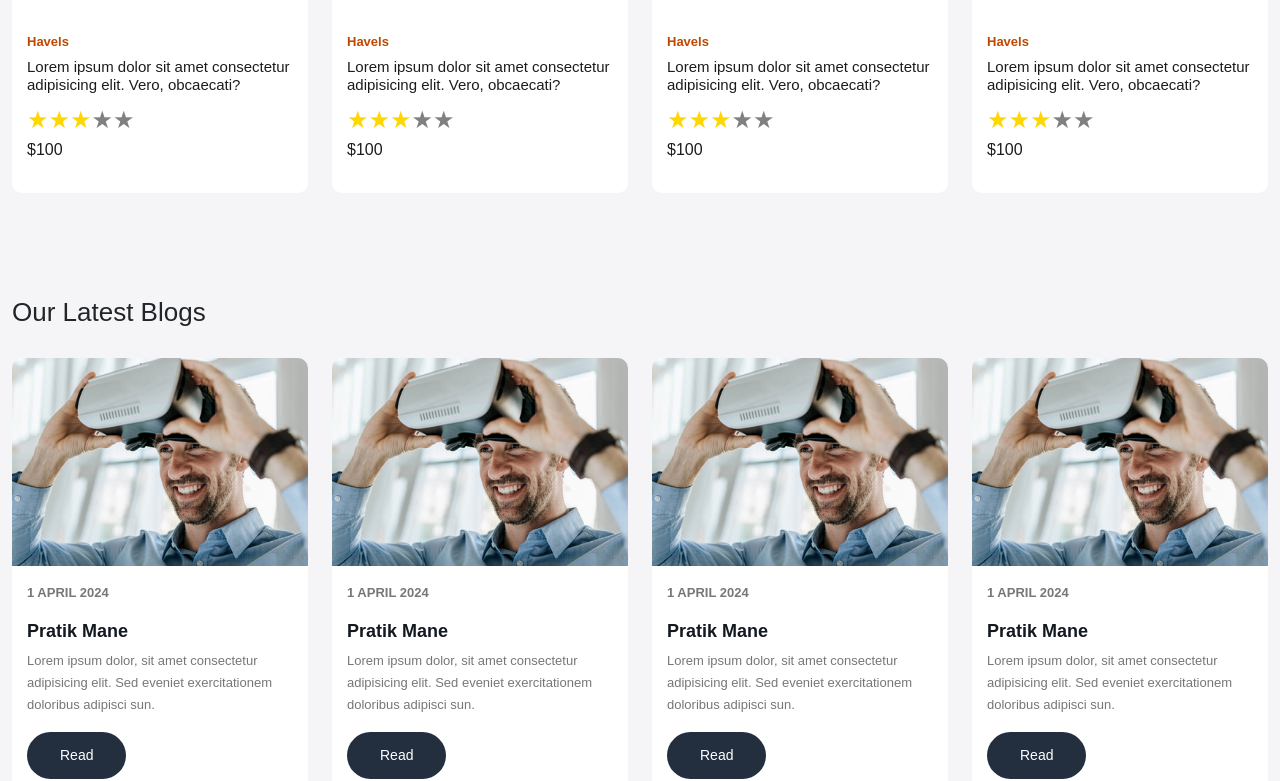
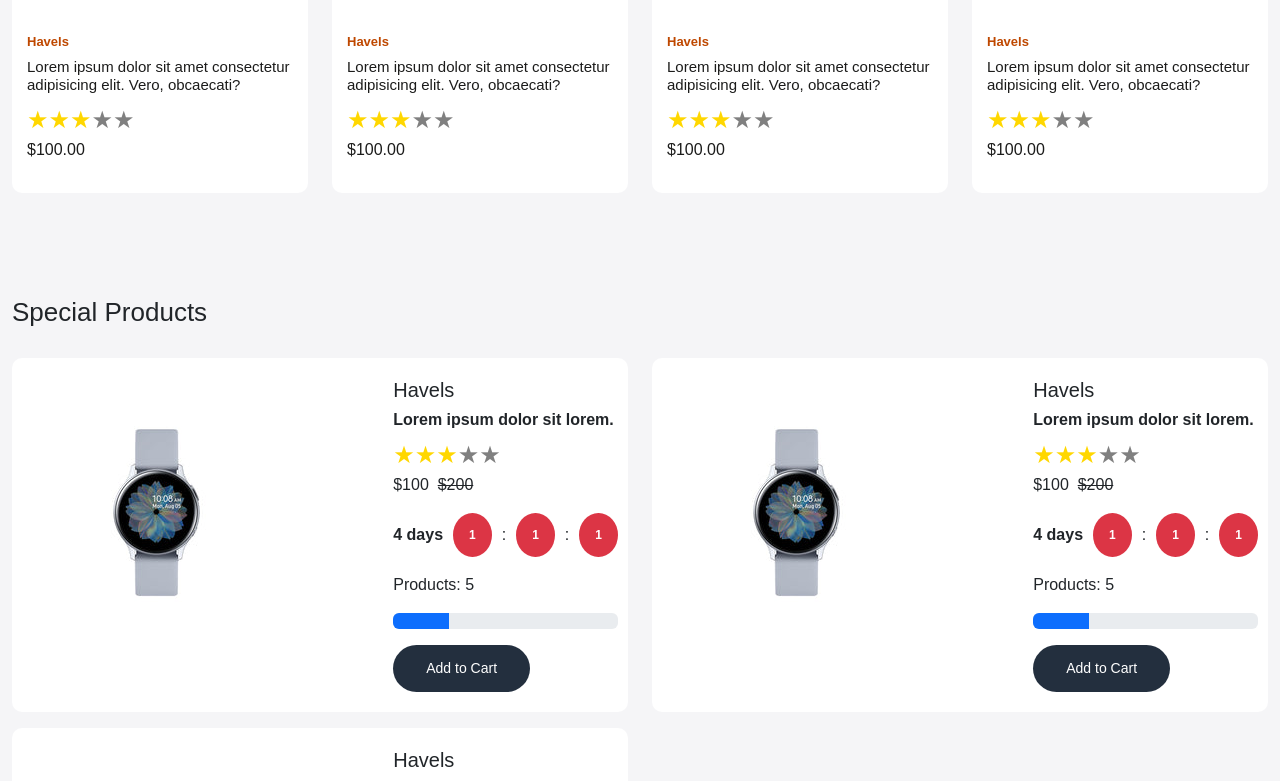
Before and after one commit to pratikravindramane/Ecommerce, a React (Create React App) app in the folder client/: page / in a window 1280 px wide. Shown: the part 1900-2681 px from the top of the page. Built offline with nearby package versions, Linux system fonts and the light colour scheme.

Commit message:
special product done

```diff
--- a/client/src/app.css
+++ b/client/src/app.css
@@ -35,6 +35,9 @@ a {
 .form-control:focus {
   box-shadow: none;
   border-color: inherit;
+}
+.gap-5 {
+  gap: 5px;
 }
 .gap-10 {
   gap: 10px;
@@ -319,3 +322,11 @@ footer .input-group-text {
   display: block;
 }
 /* Product Card ended */
+
+/* special product */
+.special-product-card {
+  background-color: white;
+  padding: 20px 10px;
+  border-radius: 10px;
+}
+/* special product ended */
--- a/client/src/components/ProductCard.js
+++ b/client/src/components/ProductCard.js
@@ -34,7 +34,7 @@ const ProductCard = () => {
             size={24}
             activeColor="#ffd700"
           />
-          <p className="price">$100</p>
+          <p className="price">$100.00</p>
         </div>
         <div className="action-bar position-absolute">
           <div className="d-flex flex-column gap-15">
--- /dev/null
+++ b/client/src/components/SpecialProduct.js
@@ -0,0 +1,58 @@
+import React from "react";
+import ReactStars from "react-rating-stars-component";
+import watch from "../images/watch.jpg";
+import { Link } from "react-router-dom";
+const SpecialProduct = () => {
+  return (
+    <div className="col-6 mb-3">
+      <div className="special-product-card">
+        <div className="d-flex justify-content-between">
+          <div>
+            <img src={watch} alt="Special Product" className="img-fluid" />
+          </div>
+          <div className="special-product-content">
+            <h5 className="brand">Havels</h5>
+            <h6 className="title">Lorem ipsum dolor sit lorem.</h6>
+            <ReactStars
+              count={5}
+              // onChange={}
+              value={3}
+              edit={false}
+              size={24}
+              activeColor="#ffd700"
+            />
+            <p className="price">
+              <span className="red-p">$100</span>&nbsp; <strike>$200</strike>
+            </p>
+            <div className="discount-till d-flex align-items-center gap-10">
+              <p className="mb-0">
+                <b>4 days</b>
+              </p>
+              <div className="d-flex gap-10 align-items-center">
+                <span className="badge rounded-circle p-3 bg-danger">1</span> :
+                <span className="badge rounded-circle p-3 bg-danger">1</span> :
+                <span className="badge rounded-circle p-3 bg-danger">1</span>
+              </div>
+            </div>
+            <div className="prod-count my-3">
+              <p>Products: 5</p>
+              <div className="progress">
+                <div
+                  className="progress-bar"
+                  role="progressbar"
+                  aria-valuenow={"0"}
+                  aria-valuemin={"0"}
+                  aria-valuemax={"100"}
+                  style={{ width: "25%" }}
+                ></div>
+              </div>
+            </div>
+            <Link className="button">Add to Cart</Link>
+          </div>
+        </div>
+      </div>
+    </div>
+  );
+};
+
+export default SpecialProduct;
--- a/client/src/pages/Home.js
+++ b/client/src/pages/Home.js
@@ -26,6 +26,7 @@ import gaming from "../images/headphone.jpg";
 import Marquee from "react-fast-marquee";
 import BlogCard from "../components/BlogCard";
 import ProductCard from "../components/ProductCard";
+import SpecialProduct from "../components/SpecialProduct";
 function Home() {
   return (
     <>
@@ -270,6 +271,20 @@ function Home() {
           </div>
         </div>
       </section>
+      <section className="special-wrapper py-5 home-wrapper-2">
+        <div className="container-xxl">
+          <div className="row">
+            <div className="col-12">
+              <h3 className="section-heading">Special Products</h3>
+            </div>
+          </div>
+          <div className="row">
+            <SpecialProduct />
+            <SpecialProduct />
+            <SpecialProduct />
+          </div>
+        </div>
+      </section>
       <section className="blog-wrapper py-5 home-wrapper-2">
         <div className="container-xxl">
           <div className="row">
```
